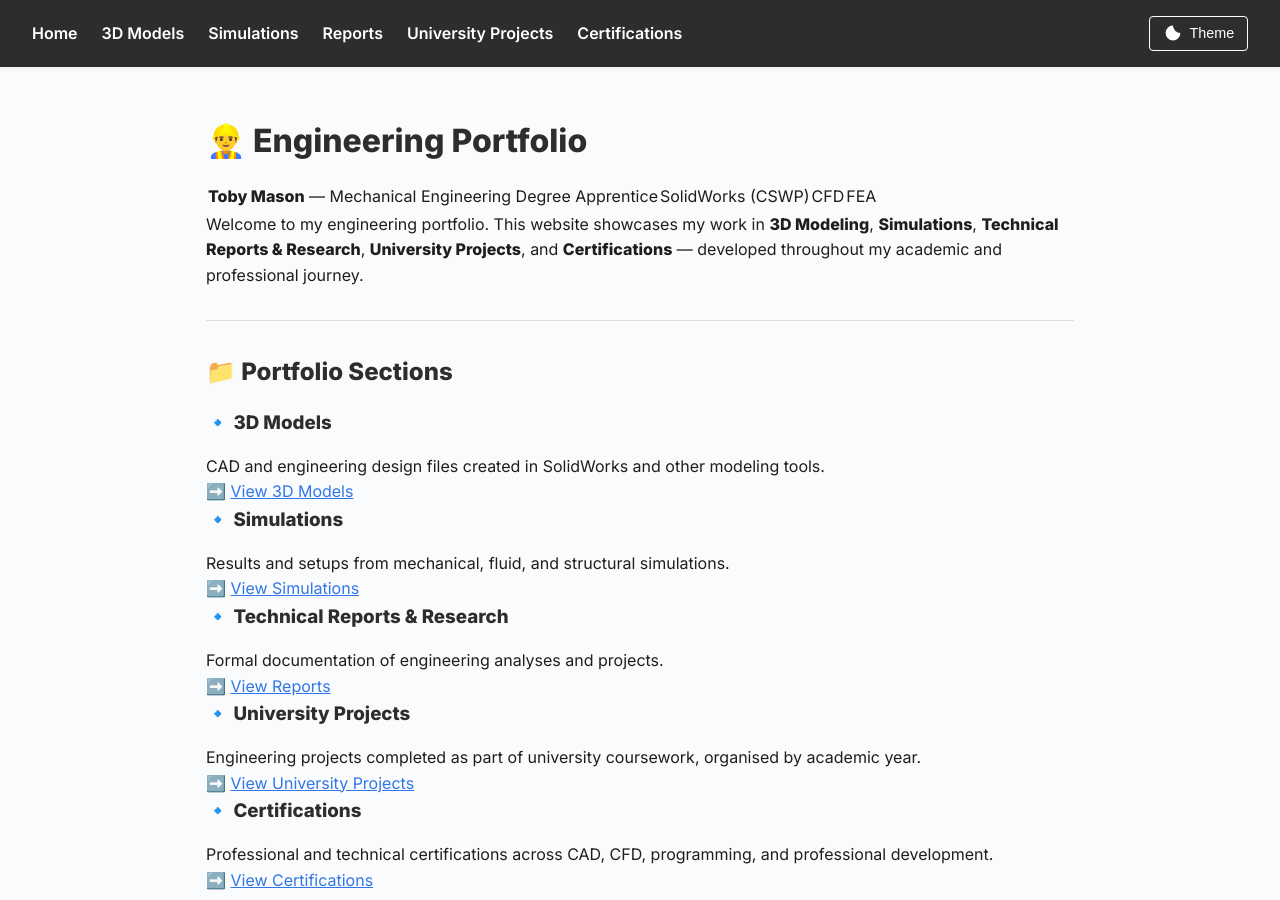
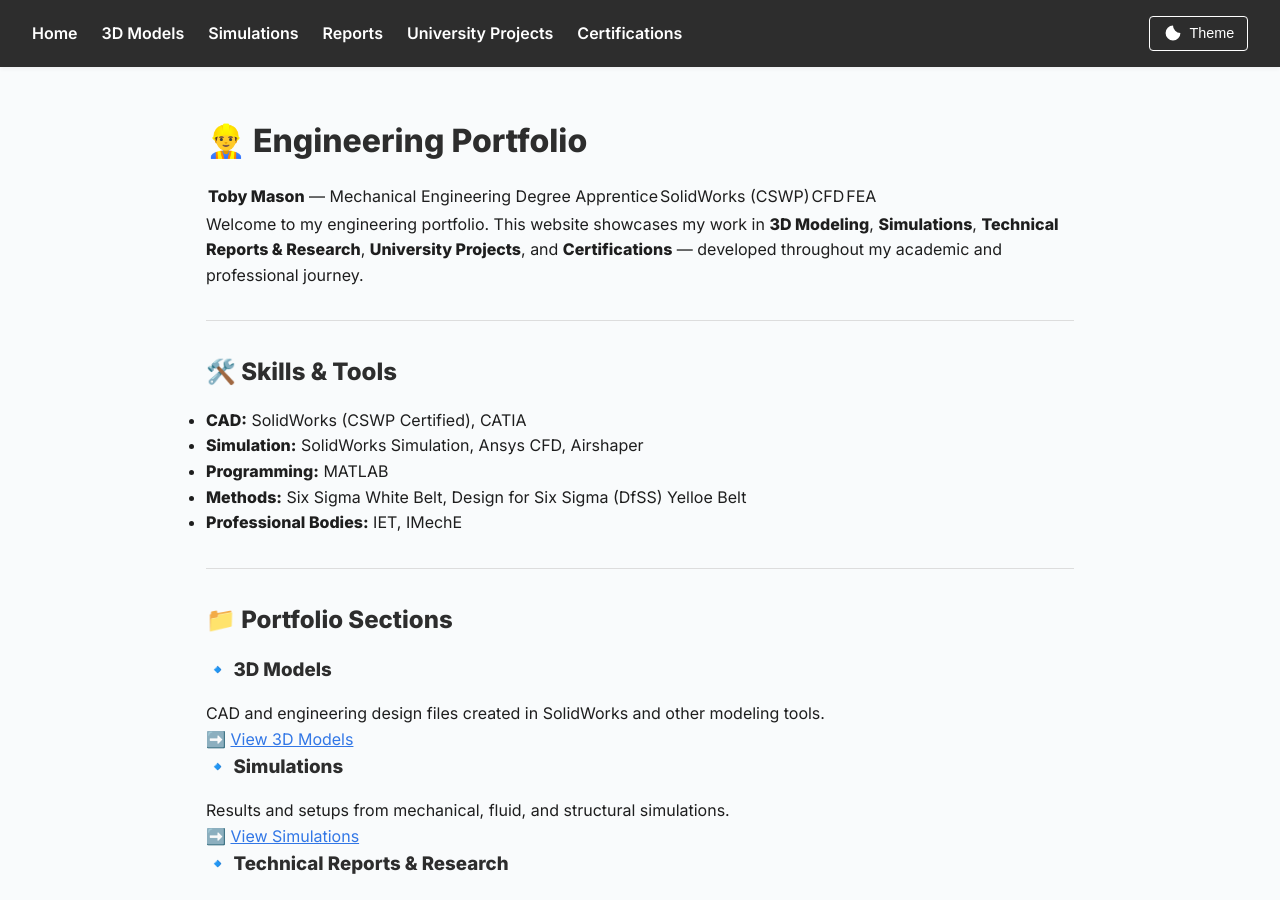
Before and after one commit to tob-mas/engineeringportfolio, a Jekyll site: the page built from index.md, in a window 1280 px wide and 900 px high. Built offline with Jekyll 4.4.1, drawn with Linux system fonts in a browser that asks for light colours.

Commit message:
Add skills and tools section to index.md
Added a new section for skills and tools including CAD, simulation, programming, methods, and professional bodies.

```diff
--- a/index.md
+++ b/index.md
@@ -8,6 +8,16 @@ title: Home
 **Toby Mason** — Mechanical Engineering Degree Apprentice | SolidWorks (CSWP) | CFD | FEA
 
 Welcome to my engineering portfolio. This website showcases my work in **3D Modeling**, **Simulations**, **Technical Reports & Research**, **University Projects**, and **Certifications** — developed throughout my academic and professional journey.
+
+---
+
+## 🛠️ Skills & Tools
+
+- **CAD:** SolidWorks (CSWP Certified), CATIA
+- **Simulation:** SolidWorks Simulation, Ansys CFD, Airshaper
+- **Programming:** MATLAB
+- **Methods:** Six Sigma White Belt, Design for Six Sigma (DfSS) Yelloe Belt
+- **Professional Bodies:** IET, IMechE
 
 ---
 
```
